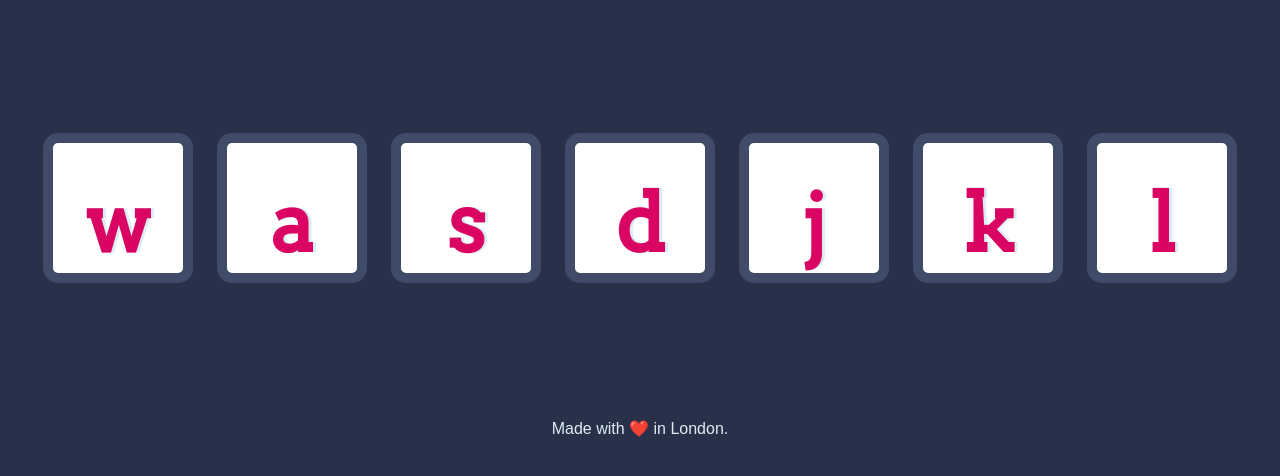
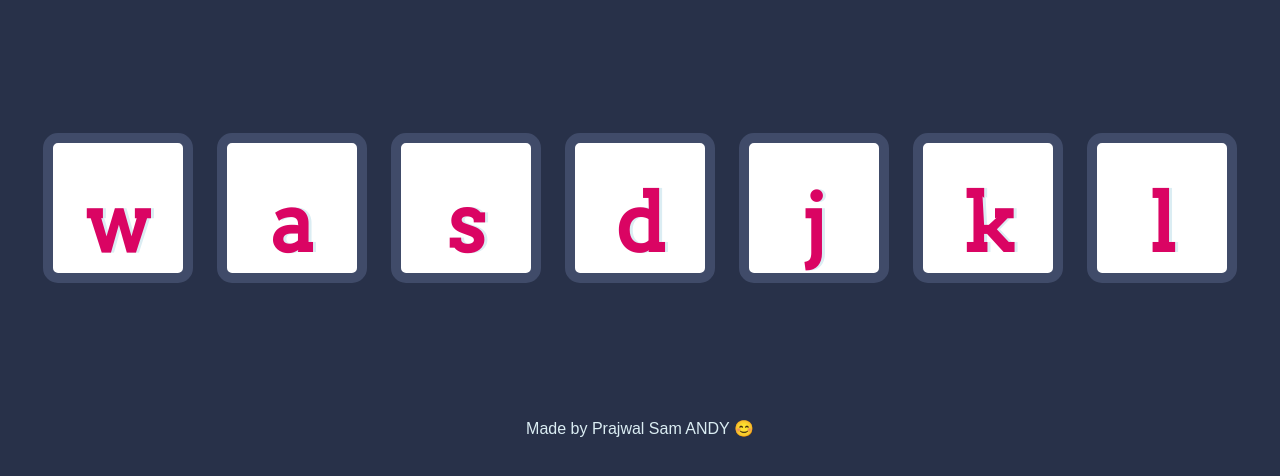
Before and after one commit to prajwalandysam/music, a plain HTML site: page index.html in a window 1280 px wide. Shown: the part 156-632 px from the top of the page. Drawn offline with Linux system fonts and the light colour scheme.

Commit message:
Update index.html

```diff
--- a/index.html
+++ b/index.html
@@ -23,7 +23,7 @@
 
 <script src="./index.js"></script>
   <footer>
-    Made with ❤️ in London.
+ Made by Prajwal Sam ANDY 😊
   </footer>
 </body>
 
```
